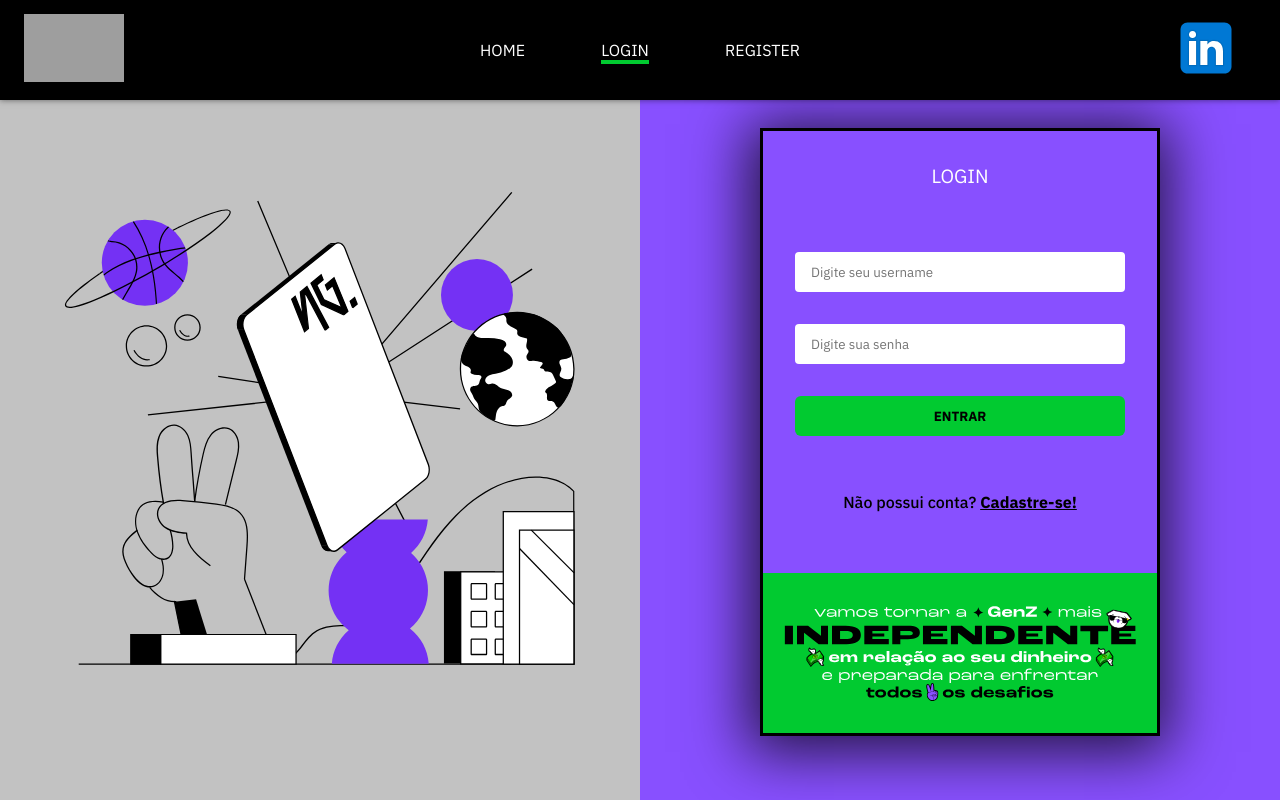
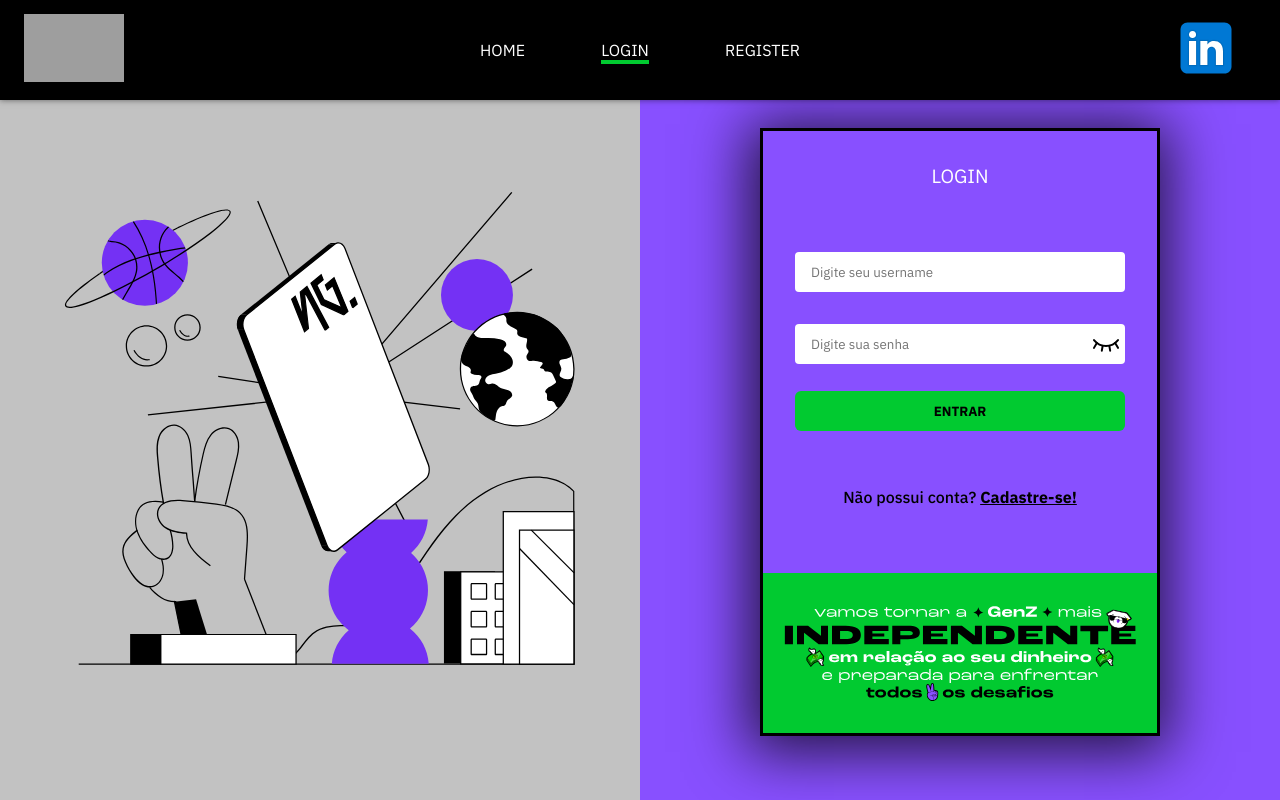
Before and after one commit to Flaviojcf/NG.cash_front, a React (Vite) app: page / in a window 1280 px wide. Shown: the top 800 px of the page. Built offline with nearby package versions, Linux system fonts and the light colour scheme; grey boxes are pictures that could not be loaded.

Commit message:
feat: add show password and add scroll to initial screen on reload page.

```diff
--- a/src/pages/Home/index.tsx
+++ b/src/pages/Home/index.tsx
@@ -1,3 +1,4 @@
+import { useEffect } from "react";
 import { AboutSection } from "./components/AboutSection/AboutSection";
 import { BenefitsSection } from "./components/BenefitsSection/BenefitsSection";
 import { IdeasSection } from "./components/IdeasSection/IdeasSection";
@@ -5,6 +6,10 @@ import { NewGenSection } from "./components/NewGenSection/NewGenSection";
 import { Container, Content } from "./styles";
 
 export function Home() {
+  useEffect(() => {
+    window.scrollTo(0, 0);
+  }, []);
+
   return (
     <Container>
       <NewGenSection />
--- a/src/pages/Login/index.tsx
+++ b/src/pages/Login/index.tsx
@@ -15,6 +15,8 @@ import {
 } from "./styles";
 import { Link, useNavigate } from "react-router-dom";
 import { useAuthContext } from "../../hooks/useAuthContext";
+import { useEffect, useState } from "react";
+import { Eye, EyeClosed } from "phosphor-react";
 
 const FormValidationSchema = zod.object({
   username: zod.string(),
@@ -25,10 +27,11 @@ type NewUserFormData = zod.infer<typeof FormValidationSchema>;
 
 export function Login() {
   const { onSubmitLogin, isAuthenticated } = useAuthContext();
+  const [isShowPassowrd, SetIsShowPassword] = useState(false);
 
-  console.log(isAuthenticated)
+  console.log(isAuthenticated);
 
-  const navigate = useNavigate()
+  const navigate = useNavigate();
 
   const newUserDataForm = useForm<NewUserFormData>({
     resolver: zodResolver(FormValidationSchema),
@@ -60,6 +63,9 @@ export function Login() {
   const isButtonDisabled =
     watch("password") === undefined || watch("username") === undefined;
 
+  useEffect(() => {
+    window.scrollTo(0, 0);
+  }, []);
 
   return (
     <>
@@ -92,13 +98,15 @@ export function Login() {
                 <InputContainer>
                   <label htmlFor="password">{errors.password?.message}</label>
                   <input
-                    type="password"
+                    type={isShowPassowrd === false ? 'password' : 'text'}
                     placeholder="Digite sua senha"
                     {...register("password")}
                     className={
                       errors.password?.message !== undefined ? "Red" : ""
                     }
                   />
+                  <EyeClosed onClick={()=>SetIsShowPassword(!isShowPassowrd)} size={32} className={isShowPassowrd === false ? 'IconActive' : 'IconDisabled'}/>
+                  <Eye onClick={()=>SetIsShowPassword(!isShowPassowrd)} size={32}  className={isShowPassowrd === true ? 'IconActive' : 'IconDisabled'}/>
                 </InputContainer>
 
                 <button type="submit" disabled={isButtonDisabled}>
@@ -123,7 +131,7 @@ export function Login() {
           </LoginContainer>
         </Container>
       ) : (
-        navigate('/Home')
+        navigate("/Home")
       )}
     </>
   );
--- a/src/pages/Login/styles.ts
+++ b/src/pages/Login/styles.ts
@@ -3,13 +3,14 @@ import styled from "styled-components";
 export const Container = styled.div`
   display: flex;
 
-  height: 100vh;
+  height: 100%;
 
   padding-top: 2rem;
 
   @media screen and (max-width: 1024px) {
     flex-direction: column;
   }
+
 `;
 
 export const ImageContainer = styled.div`
@@ -29,6 +30,7 @@ export const ImageContainer = styled.div`
 
   @media screen and (max-width: 1024px) {
     margin-top: 4rem;
+    height: 100%;
     width: 100%;
   }
 `;
@@ -150,6 +152,7 @@ export const InputContainer = styled.div`
     border: none;
     height: 2.5rem;
 
+
     padding: 0rem 1rem;
 
     &:focus {
@@ -157,6 +160,17 @@ export const InputContainer = styled.div`
       outline: none;
     }
   }
+  .IconActive {
+    margin-left: auto;
+    margin-right: 0.2rem;
+    cursor: pointer;
+    margin-top: -2.3rem;
+  }
+  .IconDisabled {
+    display: none;
+  }
+
+
 
   .Red {
     border: 1px solid red;
--- a/src/pages/Register/index.tsx
+++ b/src/pages/Register/index.tsx
@@ -13,9 +13,10 @@ import {
   RegisterFormContainer,
   TitleRegisterFormContainer,
 } from "./styles";
-import { Link , useNavigate} from "react-router-dom";
+import { Link, useNavigate } from "react-router-dom";
 import { api } from "../../service/api";
 import { useAuthContext } from "../../hooks/useAuthContext";
+import { useEffect } from "react";
 
 const FormValidationSchema = zod
   .object({
@@ -38,9 +39,9 @@ const FormValidationSchema = zod
 type NewUserFormData = zod.infer<typeof FormValidationSchema>;
 
 export function Register() {
-  const {isAuthenticated} = useAuthContext()
+  const { isAuthenticated } = useAuthContext();
 
-  const navigate = useNavigate()
+  const navigate = useNavigate();
 
   const newUserDataForm = useForm<NewUserFormData>({
     resolver: zodResolver(FormValidationSchema),
@@ -68,23 +69,29 @@ export function Register() {
         theme: "dark",
       });
       reset();
-    } catch (err:any) {
+    } catch (err: any) {
       toast.error("Username já cadastrado!", {
         position: "top-center",
         autoClose: 1000,
         theme: "dark",
       });
-
     }
   }
 
+  useEffect(() => {
+    window.scrollTo(0, 0);
+  }, []);
+
   return (
     <>
-    {!isAuthenticated ?(
+      {!isAuthenticated ? (
         <Container>
           <ToastContainer />
           <ImageContainer>
-        <img src="cover_desktop.371772f30ede5f9afee74ba78de1a623.svg" alt="" />
+            <img
+              src="cover_desktop.371772f30ede5f9afee74ba78de1a623.svg"
+              alt=""
+            />
           </ImageContainer>
 
           <RegisterContainer>
@@ -100,7 +107,9 @@ export function Register() {
                     type="text"
                     placeholder="Digite seu username"
                     {...register("username")}
-                className={errors.username?.message !== undefined ? "Red" : ""}
+                    className={
+                      errors.username?.message !== undefined ? "Red" : ""
+                    }
                   />
                 </InputContainer>
 
@@ -110,7 +119,9 @@ export function Register() {
                     type="password"
                     placeholder="Digite sua senha"
                     {...register("password")}
-                className={errors.password?.message !== undefined ? "Red" : ""}
+                    className={
+                      errors.password?.message !== undefined ? "Red" : ""
+                    }
                   />
                 </InputContainer>
 
@@ -146,8 +157,9 @@ export function Register() {
             </RegisterFormContainer>
           </RegisterContainer>
         </Container>
-    ) : navigate('/Home')
-    }
+      ) : (
+        navigate("/Home")
+      )}
     </>
   );
 }
--- a/src/pages/Register/styles.ts
+++ b/src/pages/Register/styles.ts
@@ -3,7 +3,7 @@ import styled from "styled-components";
 export const Container = styled.div`
   display: flex;
 
-  height: 100vh;
+  height: 100%;
 
   padding-top: 2rem;
 
@@ -31,6 +31,8 @@ export const ImageContainer = styled.div`
 
   @media screen and (max-width: 1024px) {
     margin-top: 4rem;
+    padding-top: 2rem;
+    height: 100%;
     width: 100%;
   }
 `;
@@ -87,7 +89,6 @@ export const RegisterFormContainer = styled.form`
 
 
   @media screen and (max-width: 1024px) {
-    margin-top: 2rem;
     margin-bottom: 2rem;
   }
 
@@ -136,6 +137,16 @@ export const InputAndButtonContainer = styled.div`
     &:hover {
       opacity: 0.8;
     }
+  }
+
+  .IconActive {
+    margin-left: auto;
+    margin-right: 0.2rem;
+    cursor: pointer;
+    margin-top: -2.3rem;
+  }
+  .IconDisabled {
+    display: none;
   }
 `;
 
```
Lines whose indentation alone changed are shown as unchanged.
